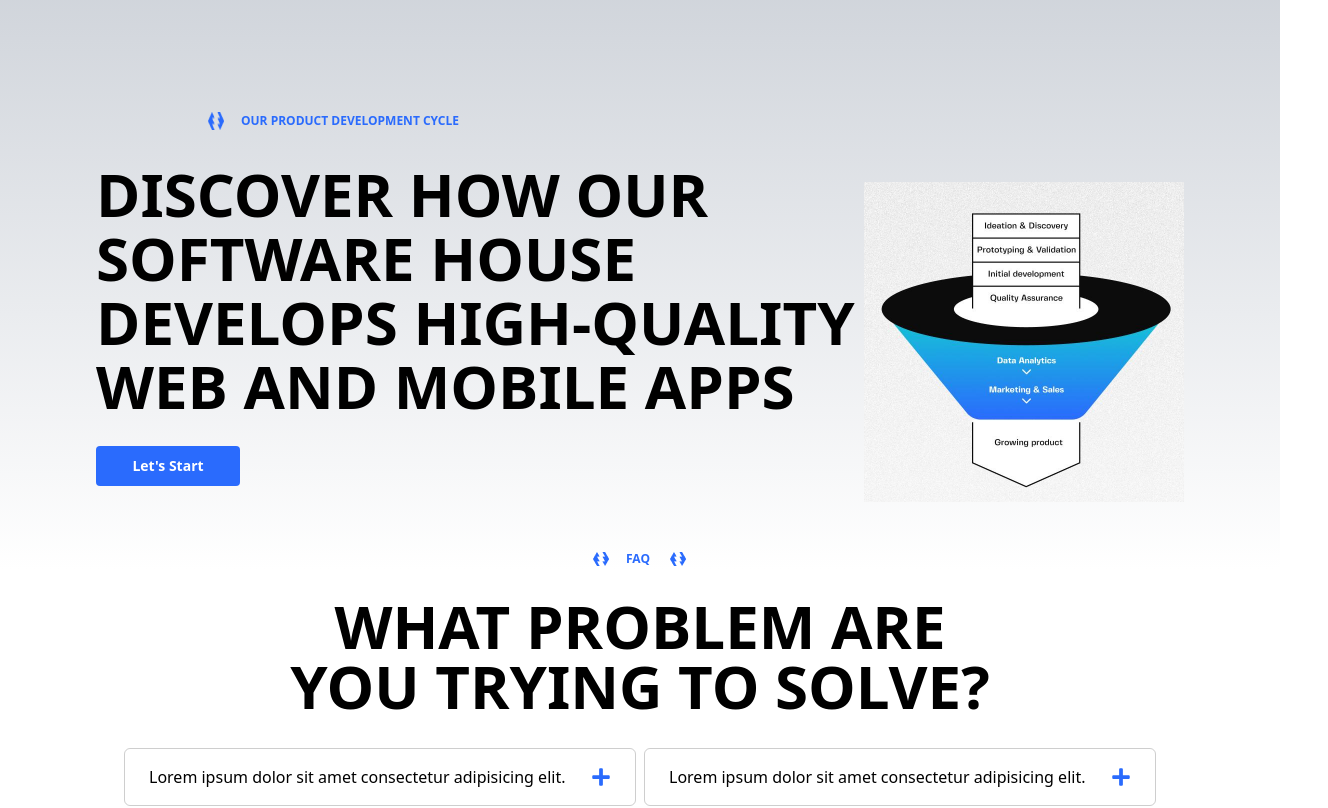
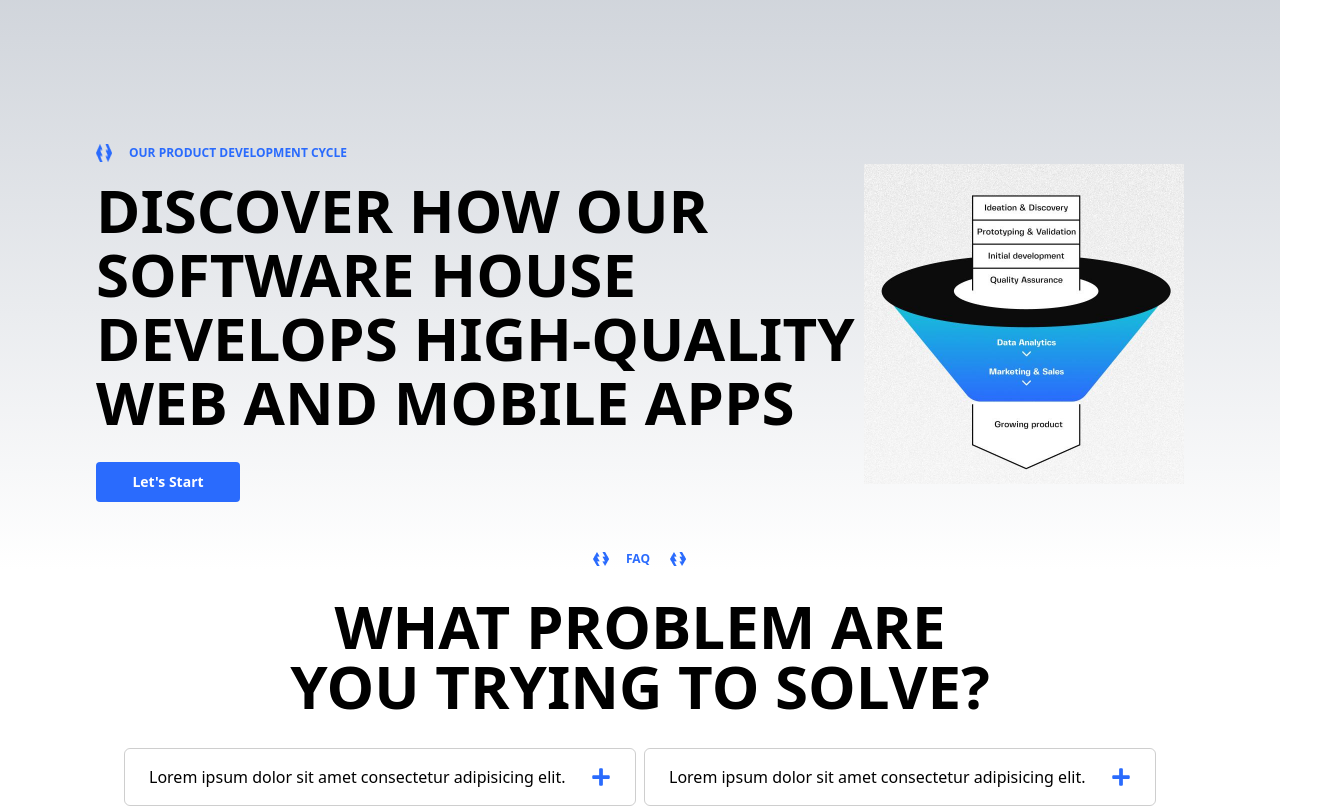
Before and after one commit to sachinchauhan4141/CloudSparrow, a React (Vite) app: page / in a window 1280 px wide. Shown: the part 5658-6466 px from the top of the page, 1328 px wide, since content can reach past the window. Built offline with nearby package versions, Linux system fonts and the light colour scheme.

Commit message:
fixing alignment of productcycle title

```diff
--- a/src/components/Home/ProductCycle.jsx
+++ b/src/components/Home/ProductCycle.jsx
@@ -6,14 +6,14 @@ const ProductCycle = () => {
     <div className="bg-gradient-to-b from-blue-900 via-[#2A6BFD] to-[#14b4f4] relative">
       <div className="bg-gradient-to-b from-gray-300 via-white to-white h-full rounded-b-4xl py-28 px-20">
         <div className="flex flex-col items-center justify-center">
-          <div className="flex ml-64 gap-4 w-full">
-            <img src="/cloudsparrow-all-img/FourthPage.png" alt="No" />
-            <p className="text-[12px] text-[#2A6BFD] font-bold">
-              OUR PRODUCT DEVELOPMENT CYCLE
-            </p>
-          </div>
           <div className="mt-8 flex flex-row items-start">
             <div className="w-3xl text-left">
+              <div className="flex gap-4 w-full mb-4">
+                <img src="/cloudsparrow-all-img/FourthPage.png" alt="No" />
+                <p className="text-[12px] text-[#2A6BFD] font-bold">
+                  OUR PRODUCT DEVELOPMENT CYCLE
+                </p>
+              </div>
               <p className=" text-6xl font-bold leading-16">
                 DISCOVER HOW OUR SOFTWARE HOUSE DEVELOPS HIGH-QUALITY WEB AND
                 MOBILE APPS
```
